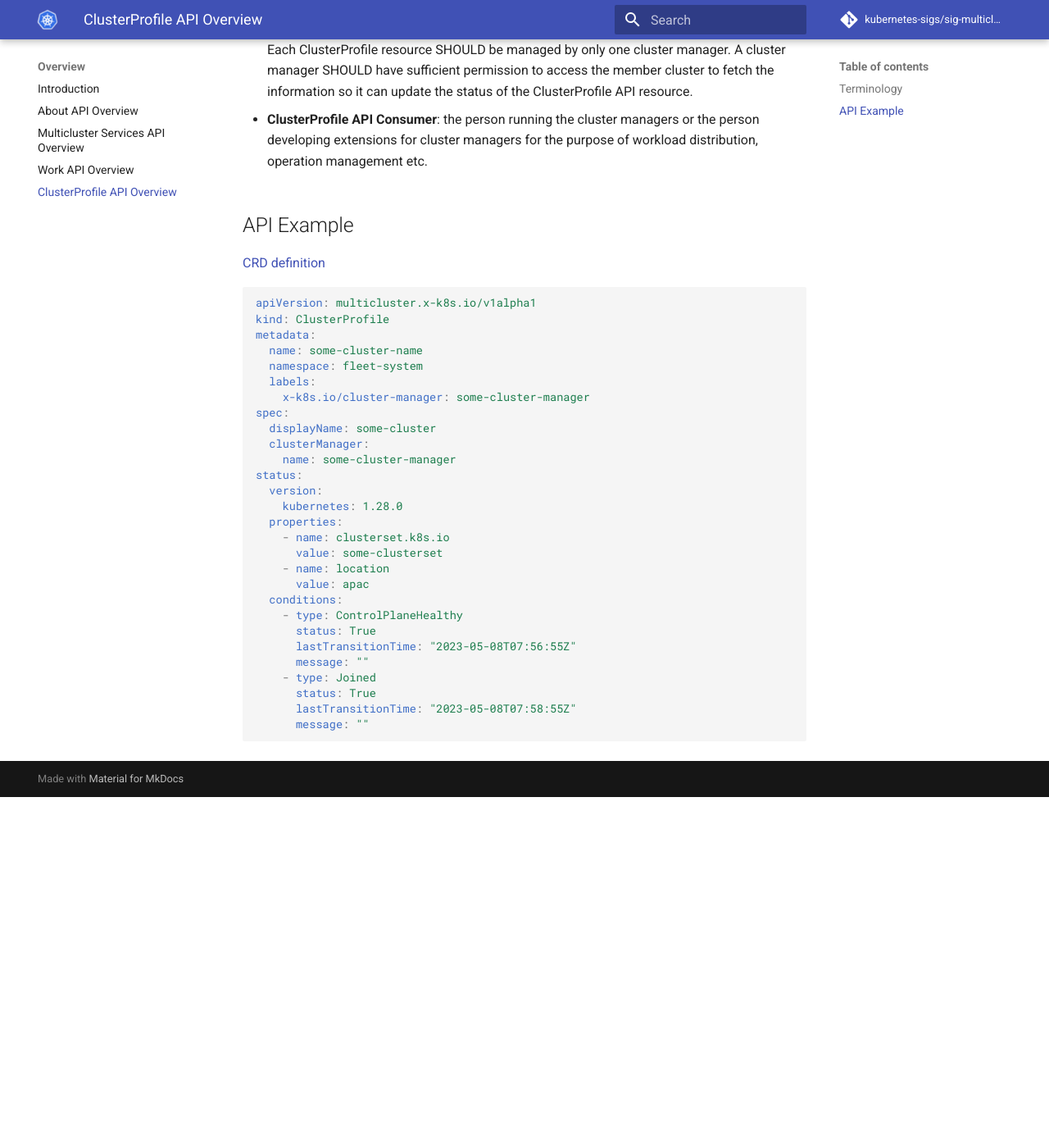
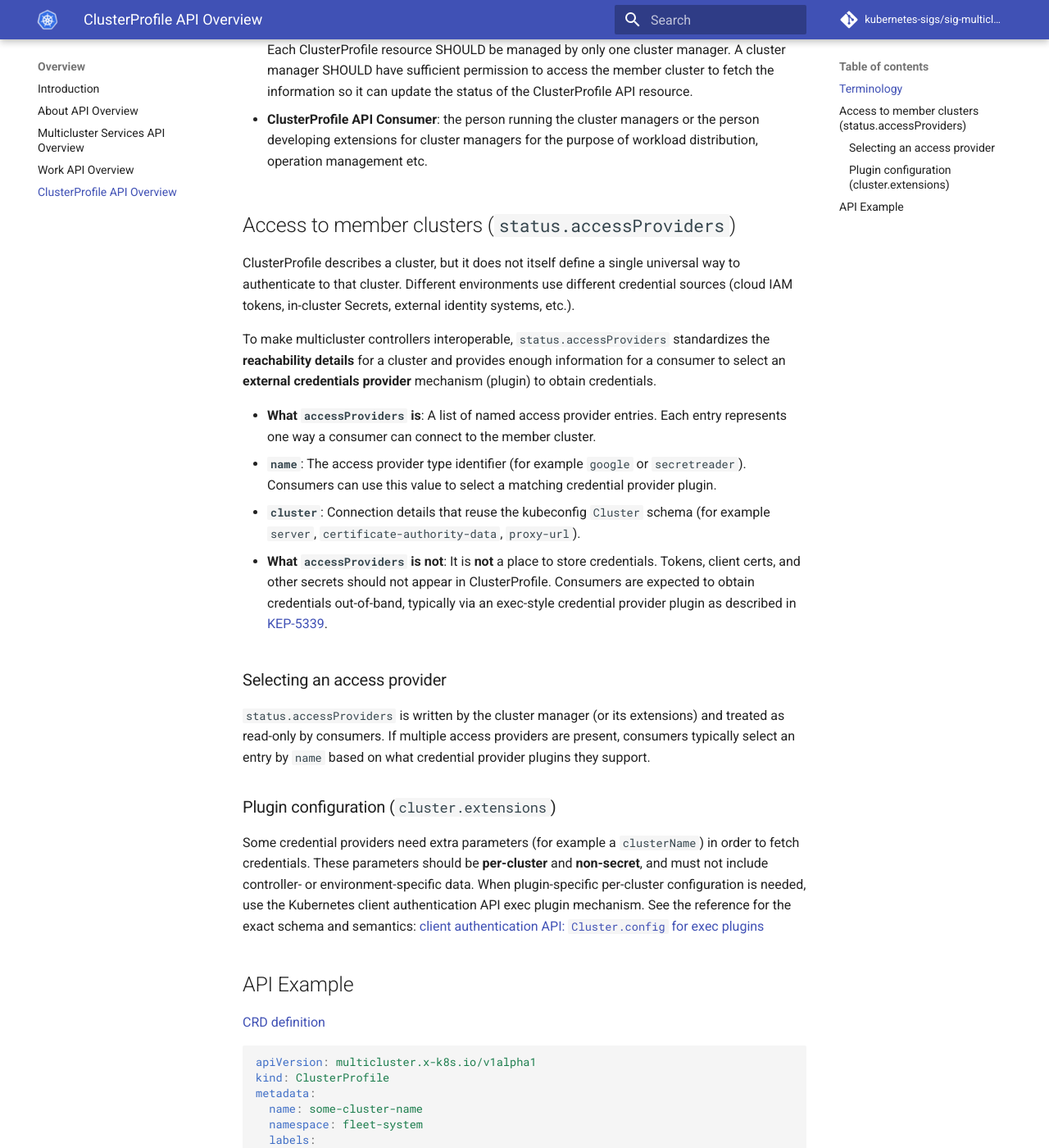
Before and after one commit to kubernetes-sigs/sig-multicluster-site, an MkDocs documentation site: the page built from site-src/concepts/cluster-profile-api.md, in a window 1280 px wide and 1400 px high, scrolled down 873 px. Shown: the whole window at 82% size. Built offline with MkDocs 1.6.1 and Material for MkDocs 9.7.7, drawn with Linux system fonts in a browser that asks for light colours; comment, search, counter and statistics services are not loaded; before the commit the page ends 1845 px from its top, so only the background shows below that; some of the changed text lies outside the part shown.

Commit message:
docs: add accessProviders to ClusterProfile API
Signed-off-by: kahirokunn <okinakahiro@gmail.com>

```diff
--- a/site-src/concepts/cluster-profile-api.md
+++ b/site-src/concepts/cluster-profile-api.md
@@ -26,6 +26,35 @@ a [ClusterSet](../api-types/cluster-set.md). A cluster inventory is considered a
   or the person developing extensions for cluster managers for the purpose of
   workload distribution, operation management etc.
 
+## Access to member clusters (`status.accessProviders`)
+
+ClusterProfile describes a cluster, but it does not itself define a single universal way to authenticate to that cluster.
+Different environments use different credential sources (cloud IAM tokens, in-cluster Secrets, external identity systems, etc.).
+
+To make multicluster controllers interoperable, `status.accessProviders` standardizes the **reachability details** for a cluster
+and provides enough information for a consumer to select an **external credentials provider** mechanism (plugin) to obtain credentials.
+
+- **What `accessProviders` is**: A list of named access provider entries. Each entry represents one way a consumer can connect to the member cluster.
+  - **`name`**: The access provider type identifier (for example `google` or `secretreader`). Consumers can use this value to select a matching credential provider plugin.
+  - **`cluster`**: Connection details that reuse the kubeconfig `Cluster` schema (for example `server`, `certificate-authority-data`, `proxy-url`).
+
+- **What `accessProviders` is not**: It is **not** a place to store credentials. Tokens, client certs, and other secrets should not appear in ClusterProfile.
+  Consumers are expected to obtain credentials out-of-band, typically via an exec-style credential provider plugin as described in
+  [KEP-5339](https://github.com/kubernetes/enhancements/blob/master/keps/sig-multicluster/5339-clusterprofile-plugin-credentials/README.md).
+
+### Selecting an access provider
+
+`status.accessProviders` is written by the cluster manager (or its extensions) and treated as read-only by consumers.
+If multiple access providers are present, consumers typically select an entry by `name` based on what credential provider plugins they support.
+
+### Plugin configuration (`cluster.extensions`)
+
+Some credential providers need extra parameters (for example a `clusterName`) in order to fetch credentials.
+These parameters should be **per-cluster** and **non-secret**, and must not include controller- or environment-specific data.
+When plugin-specific per-cluster configuration is needed, use the Kubernetes client authentication API exec plugin mechanism.
+See the reference for the exact schema and semantics:
+[client authentication API: `Cluster.config` for exec plugins](https://kubernetes.io/docs/reference/config-api/client-authentication.v1/#client-authentication-k8s-io-v1beta1-Cluster)
+
 ## API Example
 
 [CRD definition](https://github.com/kubernetes-sigs/cluster-inventory-api/blob/main/config/crd/bases/multicluster.x-k8s.io_clusterprofiles.yaml)
@@ -50,6 +79,15 @@ status:
       value: some-clusterset
     - name: location
       value: apac
+  accessProviders:
+    - name: secretreader
+      cluster:
+        server: https://api.some-cluster.example:6443
+        certificate-authority-data: <base64-encoded-ca>
+        extensions:
+          - name: client.authentication.k8s.io/exec
+            extension:
+              clusterName: some-cluster-name
   conditions:
     - type: ControlPlaneHealthy
       status: True
```
